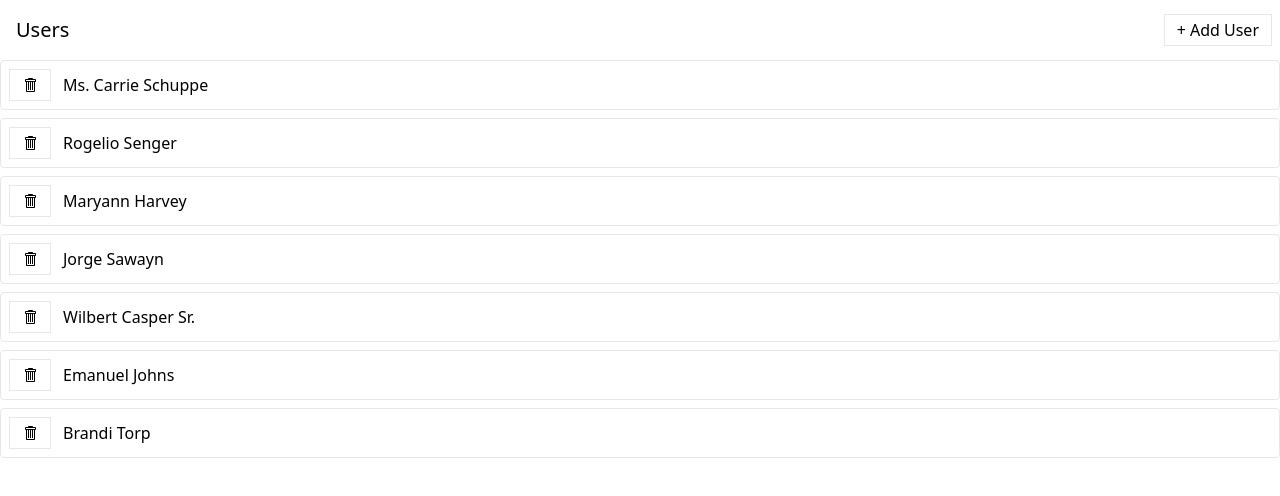
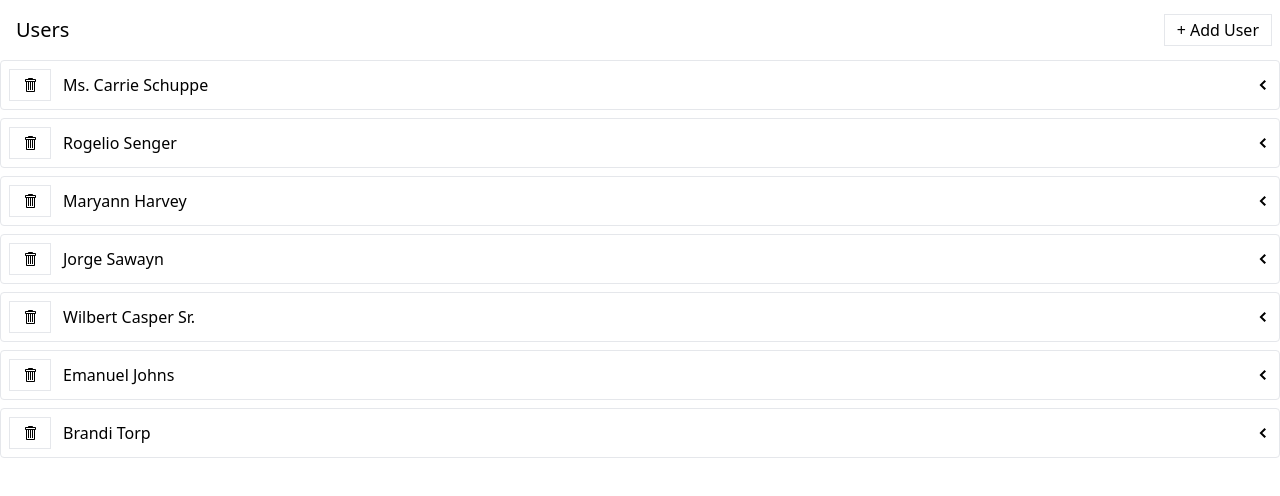
Before and after one commit to emrecolak-23/api-async-thunks, a React (Create React App) app: page / in a window 1280 px wide. Shown: the top 496 px of the page. Built offline with nearby package versions, Linux system fonts and the light colour scheme; data requests are answered from the project's data file.

Commit message:
add expandanblePanel and albumlist component

```diff
--- /dev/null
+++ b/src/components/AlbumsList.js
@@ -0,0 +1,5 @@
+function AlbumsList({ user }) {
+  return <div>Albums for {user.name}</div>;
+}
+
+export default AlbumsList;
--- /dev/null
+++ b/src/components/ExpandablePanel.js
@@ -0,0 +1,26 @@
+import { useState } from 'react';
+import { GoChevronDown, GoChevronLeft } from 'react-icons/go';
+
+function ExpandablePanel({ header, children }) {
+  const [isExpanded, setIsExpanded] = useState(false);
+
+  const handleClick = () => {
+    setIsExpanded(!isExpanded);
+  };
+
+  return (
+    <div className="mb-2 border rounded">
+      <div className="flex p-2 justify-between items-center">
+        <div className="flex flex-row items-center justify-between">
+          {header}
+        </div>
+        <div className="cursor-pointer" onClick={handleClick}>
+          {isExpanded ? <GoChevronDown /> : <GoChevronLeft />}
+        </div>
+      </div>
+      {isExpanded && <div className="p-2 border-t">{children}</div>}
+    </div>
+  );
+}
+
+export default ExpandablePanel;
--- a/src/components/UsersListItem.js
+++ b/src/components/UsersListItem.js
@@ -3,6 +3,8 @@
 
 import Button from './Button';
 import { GoTrashcan } from 'react-icons/go';
+import ExpandablePanel from './ExpandablePanel';
+import AlbumsList from './AlbumsList';
 
 function UsersListItem({ user }) {
   const [doRemoveUser, isLoading, error] = useThunk(removeUser);
@@ -11,22 +13,20 @@
     doRemoveUser(user);
   };
 
+  const header = (
+    <>
+      <Button className="mr-3" loading={isLoading} onClick={handleRemoveUser}>
+        <GoTrashcan />
+      </Button>
+      {error && <div>Error deleting user...</div>}
+      {user.name}
+    </>
+  );
+
   return (
-    <div className="mb-2 border rounded">
-      <div className="flex p-2 justify-between items-center cursor-pointer">
-        <div className="flex flex-row items-center justify-between">
-          <Button
-            className="mr-3"
-            loading={isLoading}
-            onClick={handleRemoveUser}
-          >
-            <GoTrashcan />
-          </Button>
-          {error && <div>Error deleting user...</div>}
-          {user.name}
-        </div>
-      </div>
-    </div>
+    <ExpandablePanel header={header}>
+      <AlbumsList user={user} />
+    </ExpandablePanel>
   );
 }
 
```
